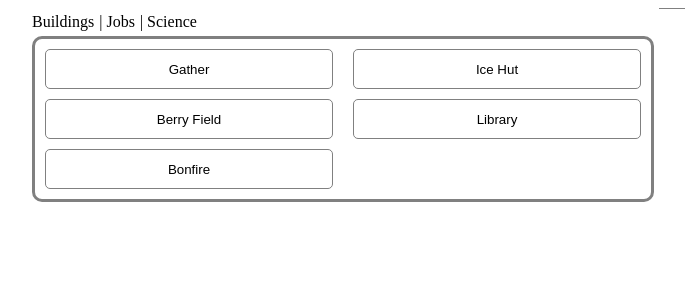
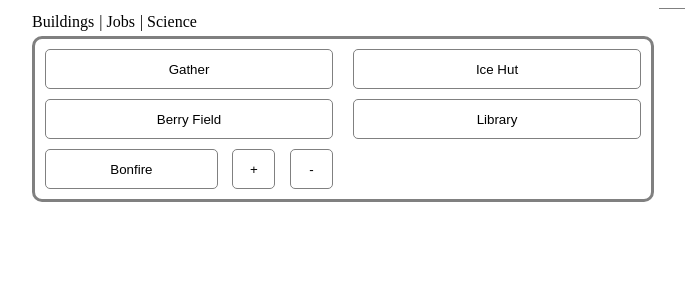
Before and after one commit to MayaColes/village-builder, an Angular app: page / in a window 1280 px wide. Shown: the top 300 px of the page, without its empty margins (297-982 px from the left). Built offline with nearby package versions, Linux system fonts and the light colour scheme.

Commit message:
Added enable/disable functionality for buildings

```diff
--- a/src/components/building-button/building-button.component.css
+++ b/src/components/building-button/building-button.component.css
@@ -2,10 +2,28 @@
     border-style: solid;
     border-color: gray;
     border-radius: 5px;
-    width: 100%;
     border-width: 1px;
     background-color: white;
     height: 40px
+}
+
+.buttonSet {
+    width: 100%;
+    display: flex;
+    flex-direction: row;
+    justify-content: space-between;
+}
+
+.nonEnablable {
+    width: 100%;
+}
+
+.enablable {
+    width: 60%;
+}
+
+.changeEnabled {
+    width: 15%;
 }
 
 .button:hover {
--- a/src/components/building-button/building-button.component.html
+++ b/src/components/building-button/building-button.component.html
@@ -1,4 +1,5 @@
-<button class="button"
+<div class="buttonSet">
+    <button *ngIf="!building.isEnablable" class="nonEnablable button"
             (mouseenter)="showTooltip = true"
             (mouseleave)="showTooltip = false"
             (click)="building.build()">
@@ -7,4 +8,16 @@
             ({{ building.numberBuilt}})
         </span>
     </button>
+    <button *ngIf="building.isEnablable" class="enablable button"
+            (mouseenter)="showTooltip = true"
+            (mouseleave)="showTooltip = false"
+            (click)="building.build()">
+        {{ building.name }}
+        <span *ngIf="building.numberBuilt && building.numberBuilt > 0">
+            ({{ building.numberEnabled }}/{{ building.numberBuilt}})
+        </span>
+    </button>
+    <button *ngIf="building.isEnablable" class="changeEnabled button" (click)="building.changeEnabled(1)">+</button>
+    <button *ngIf="building.isEnablable" class="changeEnabled button" (click)="building.changeEnabled(-1)">-</button>
+</div>
 <tooltip *ngIf="showTooltip" [gameObject]="building" type="buildable"></tooltip>
--- a/src/game-objects/building/building.ts
+++ b/src/game-objects/building/building.ts
@@ -20,7 +20,7 @@ export class Building {
     isVisible_ : boolean;
     usedResources_ : {resource: (Resource | CraftableResource), price : number}[]
 
-    public readonly subject : Subject<Effect[]>;
+    public readonly subject : Subject<{effects: Effect[], amount: number}>;
     public readonly isVisibleSubject : Subject<void>;
 
     constructor(info : BuildingBase, numberBuilt : number,
@@ -41,7 +41,7 @@ export class Building {
         this.numberEnabled_ = numberEnabled;
         this.isVisible_ = isVisible;
 
-        this.subject = new Subject<Effect[]>();
+        this.subject = new Subject<{effects: Effect[], amount: number}>();
         this.isVisibleSubject = new Subject<void>();
 
         this.usedResources_ = [];
@@ -56,7 +56,8 @@ export class Building {
                 usedResource.price *= this.increaseRatio;
             }
             this.numberBuilt_++;
-            this.subject.next(this.effects);
+            this.numberEnabled_++;
+            this.subject.next({effects : this.effects, amount: 1});
         }
     }
 
@@ -72,6 +73,15 @@ export class Building {
 
     findUsedResource(name : string) {
         return this.usedResources_.find(obj => obj.resource.name === name)
+    }
+
+    changeEnabled(amount : number){
+        if(this.numberEnabled_ + amount >= 0
+            && this.numberEnabled_ + amount <= this.numberBuilt){
+
+            this.numberEnabled_ += amount;
+            this.subject.next({effects : this.effects, amount: amount});
+        }
     }
 
     private findUsedResources(allResources : Resource[], allCraftableResources : CraftableResource[]){
--- a/src/services/game-objects.service.ts
+++ b/src/services/game-objects.service.ts
@@ -119,7 +119,7 @@ export class GameObjectsService {
       }
 
       newBuilding.subject.subscribe(({
-        next: (effects) => this.addEffects(effects)
+        next: (values : any) => this.addEffects(values.effects, values.amount)
       }))
 
       this.buildings.push(newBuilding)
@@ -218,7 +218,7 @@ export class GameObjectsService {
         })
 
         if(affectedGameObject && effect.type === 'production'){
-          if(affectedGameObject.amount > 0) {
+          if(effect.amount > 0) {
             affectedGameObject.changeProduction(effect.amount * timesApplied);
           }
           else {
```
Lines whose indentation alone changed are shown as unchanged.
